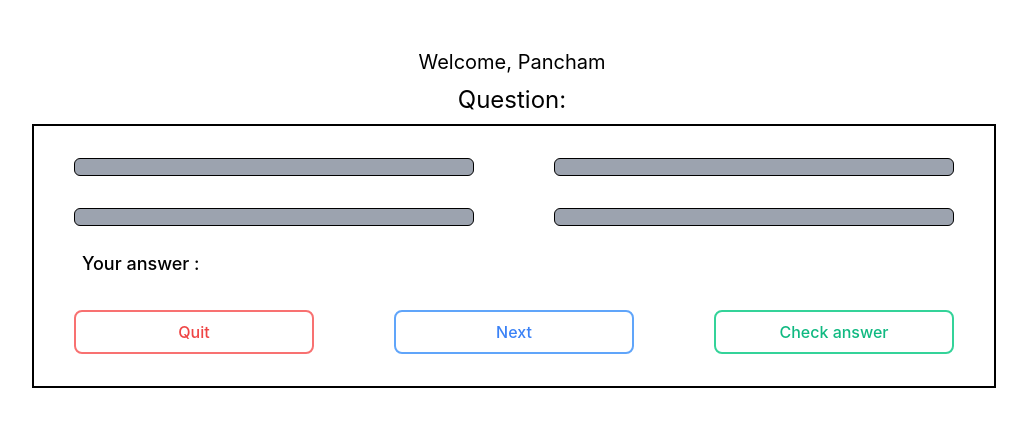
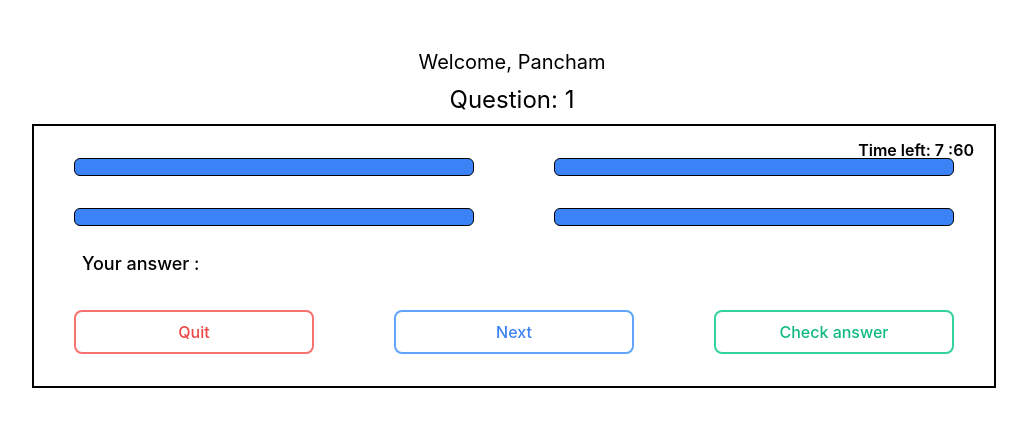
Before and after one commit to Pancham555/Intellectual-bugs, a React (Create React App) app in the folder sample-app/: page /test in a window 1280 px wide. Shown: the top 426 px of the page, without its empty margins (128-1155 px from the left). Built offline with nearby package versions, Linux system fonts and the light colour scheme; no server answers.

Commit message:
Added a timer

```diff
--- a/sample-app/src/components/event page/eventPage.js
+++ b/sample-app/src/components/event page/eventPage.js
@@ -126,7 +126,7 @@ function EventPage() {
                                     <div className="my-auto">Participants : {props.attendee}</div>
 
                                     <Accordion heading="Panelists">
-                                        {props.panelists.map((prom, num) => {
+                                        {props.attendeeModel.panelists.map((prom, num) => {
                                             return (
                                                 <div key={num} className="py-1 px-2">{prom}</div>
                                             )
@@ -186,7 +186,7 @@ function EventPage() {
 
 
                                     <Accordion heading="Panelists">
-                                        {props.panelists.map((prom, num) => {
+                                        {props.attendeeModel.panelists.map((prom, num) => {
                                             return (
                                                 <div key={num} className="py-1 px-2">{prom}</div>
                                             )
--- a/sample-app/src/components/test page/testPage.js
+++ b/sample-app/src/components/test page/testPage.js
@@ -8,6 +8,7 @@ function TestPage() {
     const statmail = useSelector(state => state.change3)
     const state = useSelector(state => state.change4)
     const stateSec = useSelector(state => state.change5)
+    const [arrLen, setArrLen] = useState(0)
     const [data, setData] = useState(
         {
             "optionList": {}
@@ -21,6 +22,7 @@ function TestPage() {
         axios.get(`https://localhost:5001/test?id=${state}&levelName=${stateSec}`)
             .then((res) => {
                 const allEvents = res.data[num];
+                setArrLen(res.data)
                 if (allEvents === undefined) {
                     setData(
                         {
@@ -61,7 +63,7 @@ function TestPage() {
 
     const history = useHistory()
     const increaser = () => {
-        if (num < 9) {
+        if (num < (arrLen.length - 1)) {
             setNum(num + 1)
             setResponse("")
             setAnswers("")
@@ -79,17 +81,14 @@ function TestPage() {
             setResponse("Please choose an option to continue")
         }
         else {
-
             getAnswers()
         }
+
     }
 
     const optionA = (e) => {
         setAnswers(`${data.optionList.optionA}`)
         // console.log(data.optionList.optionA)
-        // e.target.style = { backgroundColor: "green" }
-        // console.log(e.target.style)
-
 
     }
     const optionB = () => {
@@ -110,44 +109,87 @@ function TestPage() {
     const score = () => {
         // axios.post("")
     }
+
+    let [min, setMin] = useState(10)
+    let [sec, setSec] = useState(59)
+
+
     useEffect(() => {
         getQuestions()
-    }, [num])
+
+        const timer = setInterval(() => {
+            if (sec > 0) {
+                setSec(sec - 1)
+            }
+            else if (min === 0 && sec === 0) {
+                setSec(0)
+                setMin(0)
+                // alert("Opps! Time out")
+            }
+            else if (sec === 0) {
+                setSec(60)
+                setMin(min - 1)
+            }
+        }, 30);
+        return () => clearInterval(timer)
+
+    }, [num, sec])
     return (
         <div className='relative top-0 left-0 right-0 bottom-0 flex justify-center'>
             {/* <div className="absolute top-6 left-20 cursor-pointer font-medium text-xl" onClick={decreaser}>⬅Back</div> */}
             <div className="w-3/4 mt-10 h-auto">
                 <div className="text-center text-xl my-2">Welcome, Pancham</div>
 
-                <div className="w-full ">
-                    <div className="text-center text-2xl mb-2 mx-5">Question: {data.questionId}</div>
-                    <div className="w-full box-content border-2 border-black h-auto">
+                <div className="w-full">
+                    <div className="text-center text-2xl mb-2 mx-5">Question: {num + 1}</div>
+                    <div className="w-full box-content border-2 border-black h-auto relative">
                         <div className="text-center text-xl font-semibold my-4">{data.question}</div>
+                        <div className="absolute top-0 right-0 mx-5 my-3 font-semibold">Time left: {min} :{sec < 10 ? 0 : null}{sec} </div>
                         <div className="w-full h-auto flex flex-wrap justify-around">
-                            <div className={`border-black border rounded-md md:w-5/12 w-36 my-4 py-2 ${response === "CORRECT ANSWER!" ? "bg-green-400" : "bg-gray-400"} ${response === "WRONG ANSWER!" ? "bg-red-400" : "bg-gray-400"}  p-2 cursor-pointer text-white hover:bg-gray-500 duration-200 shadow-2xl`} onClick={optionA}>{data.optionList.optionA}</div>
-                            <div className={`border-black border rounded-md md:w-5/12 w-36 my-4 py-2 ${response === "CORRECT ANSWER!" ? "bg-green-400" : "bg-gray-400"} ${response === "WRONG ANSWER!" ? "bg-red-400" : "bg-gray-400"}  p-2 cursor-pointer text-white hover:bg-gray-500 duration-200 shadow-2xl`} onClick={optionB}>{data.optionList.optionB}</div>
-                            <div className={`border-black border rounded-md md:w-5/12 w-36 my-4 py-2 ${response === "CORRECT ANSWER!" ? "bg-green-400" : "bg-gray-400"} ${response === "WRONG ANSWER!" ? "bg-red-400" : "bg-gray-400"}  p-2 cursor-pointer text-white hover:bg-gray-500 duration-200 shadow-2xl`} onClick={optionC}>{data.optionList.optionC}</div>
-                            <div className={`border-black border rounded-md md:w-5/12 w-36 my-4 py-2 ${response === "CORRECT ANSWER!" ? "bg-green-400" : "bg-gray-400"} ${response === "WRONG ANSWER!" ? "bg-red-400" : "bg-gray-400"}  p-2 cursor-pointer text-white hover:bg-gray-500 duration-200 shadow-2xl`} onClick={optionD}>{data.optionList.optionD}</div>
+                            <div className={`border-black bg-blue-500 hover:bg-blue-400 border rounded-md md:w-5/12 w-36 my-4 py-2 p-2 cursor-pointer text-white duration-200 shadow-2xl`}
+                                // style={{ backgroundColor: "#334257" }}
+                                onClick={optionA}>{data.optionList.optionA}</div>
+                            <div className={`border-black bg-blue-500 hover:bg-blue-400 border rounded-md md:w-5/12 w-36 my-4 py-2 p-2 cursor-pointer text-white duration-200 shadow-2xl`}
+                                // style={{ backgroundColor: "#334257" }}
+                                onClick={optionB}>{data.optionList.optionB}</div>
+                            <div className={`border-black bg-blue-500 hover:bg-blue-400 border rounded-md md:w-5/12 w-36 my-4 py-2 p-2 cursor-pointer text-white duration-200 shadow-2xl`}
+                                // style={{ backgroundColor: "#334257" }}
+                                onClick={optionC}>{data.optionList.optionC}</div>
+                            <div className={`border-black bg-blue-500 hover:bg-blue-400 border rounded-md md:w-5/12 w-36 my-4 py-2 p-2 cursor-pointer text-white duration-200 shadow-2xl`}
+                                // style={{ backgroundColor: "#334257" }}
+                                onClick={optionD}>{data.optionList.optionD}</div>
                         </div>
-                        <div className="my-2 mx-12 font-medium text-lg">Your answer : {answers}</div>
-                        <div className="my-2 mx-12 font-medium text-lg">{response}</div>
+                        <div className={`my-2 mx-12 font-medium text-lg`}>Your answer : <span className={`${response === "CORRECT ANSWER!" ? "text-green-400" : ""} ${response === "WRONG ANSWER!" ? "text-red-400" : ""}`}> {answers}</span></div>
+                        <div className={`my-2 mx-12 font-medium text-lg ${response === "CORRECT ANSWER!" ? "text-green-400" : ""} ${response === "WRONG ANSWER!" ? "text-red-400" : ""}`}>{response}</div>
                         <div className="flex justify-around my-8">
                             <div className="md:w-3/12 w-32 mx-5 text-center rounded-lg border-2 p-2 bg-white font-medium border-red-400 hover:border-red-500 hover:bg-red-100 duration-200 text-red-500  cursor-pointer" onClick={() => history.push('/testselection')}>Quit</div>
-                            {data.question === "" ? null :
+                            {(!(min === 0 && sec === 0)) ?
                                 <>
-                                    <div className="md:w-3/12 w-32 mx-5 text-center rounded-lg border-2 p-2 bg-white font-medium border-blue-400 hover:border-blue-500 hover:bg-blue-100 duration-200 text-blue-500  cursor-pointer" onClick={increaser} >Next</div>
-                                    <div className="md:w-3/12 w-32 mx-5 text-center rounded-lg border-2 p-2 bg-white font-medium border-green-400 hover:border-green-500 hover:bg-green-100 duration-200 text-green-500  cursor-pointer" onClick={checker} >Check answer</div>
-                                </>
+
+                                    {
+                                        data.question === "" ? null :
+                                            <>
+                                                <div className="md:w-3/12 w-32 mx-5 text-center rounded-lg border-2 p-2 bg-white font-medium border-blue-400 hover:border-blue-500 hover:bg-blue-100 duration-200 text-blue-500  cursor-pointer" onClick={increaser} >Next</div>
+                                            </>
+                                    }
+                                    {data.question === "" ? null :
+                                        <>
+                                            <div className="md:w-3/12 w-32 mx-5 text-center rounded-lg border-2 p-2 bg-white font-medium border-green-400 hover:border-green-500 hover:bg-green-100 duration-200 text-green-500  cursor-pointer" onClick={checker} >Check answer</div>
+                                        </>
+                                    }
+
+                                </> : <h1 className='font-semibold text-center text-xl'>Opps! Time Out</h1>
                             }
+
                         </div>
                     </div>
                 </div>
 
-                {num === 9
+                {num === (arrLen.length - 1)
                     && response
                     ?
                     <div className="flex justify-center my-4">
-                        <div className="md:w-3/12 w-32 mx-5 text-center rounded-lg border-2 p-2 bg-white font-medium border-green-400 hover:border-green-500 hover:bg-green-100 duration-200 text-green-500  cursor-pointer" onClick={score}>Check Score</div>
+                        <div className="md:w-3/12 w-32 mx-5 text-center rounded-lg border-2 p-2 bg-white font-medium border-green-400 hover:border-green-500 hover:bg-green-100 duration-200 text-green-500  cursor-pointer" onClick={score}>View Score</div>
                     </div>
                     : null}
             </div>
--- a/sample-app/src/components/test page/testSelectionPage.js
+++ b/sample-app/src/components/test page/testSelectionPage.js
@@ -103,8 +103,8 @@ function TestSelectionPage() {
                     </div>
                     <div className="text-center my-2 font-semibold">{checker}</div>
                     <div className="flex justify-around text-center font-semibold my-6">
-                        <div className="md:w-1/3 w-40 py-2 rounded-lg border-2 border-red-500 duration-200 bg-white hover:bg-red-50 cursor-pointer" onClick={() => history.push('/selection')}>Back</div>
-                        <div className="md:w-1/3 w-40 py-2 rounded-lg border-2 border-blue-500 duration-200 bg-white hover:bg-blue-50 cursor-pointer" onClick={testProceed}>Start test</div>
+                        <div className="md:w-1/3 w-40 py-2 rounded-lg border-2 border-red-500 duration-200 bg-white hover:bg-red-100 cursor-pointer" onClick={() => history.push('/selection')}>Back</div>
+                        <div className="md:w-1/3 w-40 py-2 rounded-lg border-2 border-blue-500 duration-200 bg-white hover:bg-blue-100 cursor-pointer" onClick={testProceed}>Start test</div>
                     </div>
                 </div>
                 <img src={SideImage} alt="" className='md:w-8/12 w-full h-96 order-1 md:order-2' />
```
